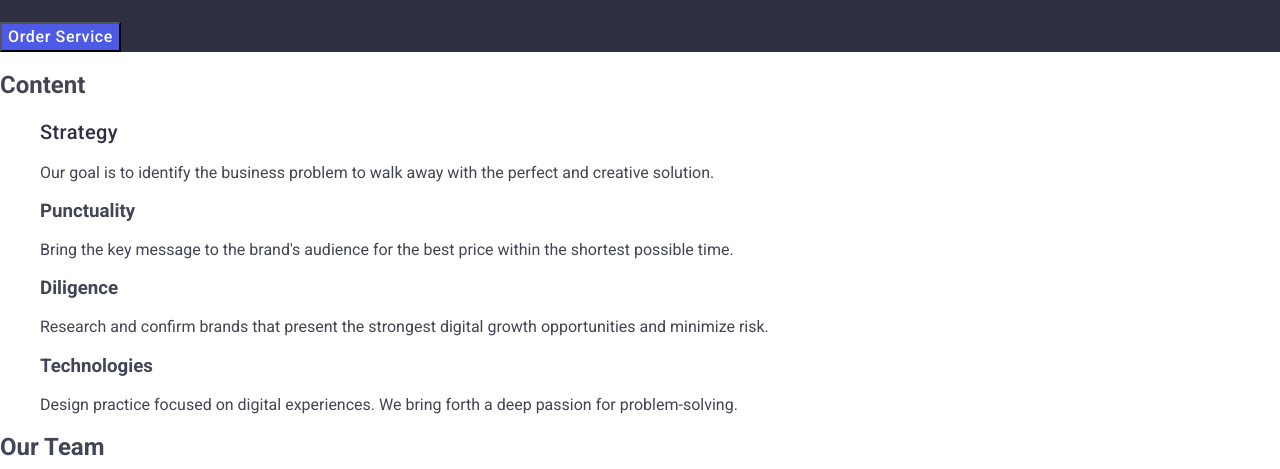
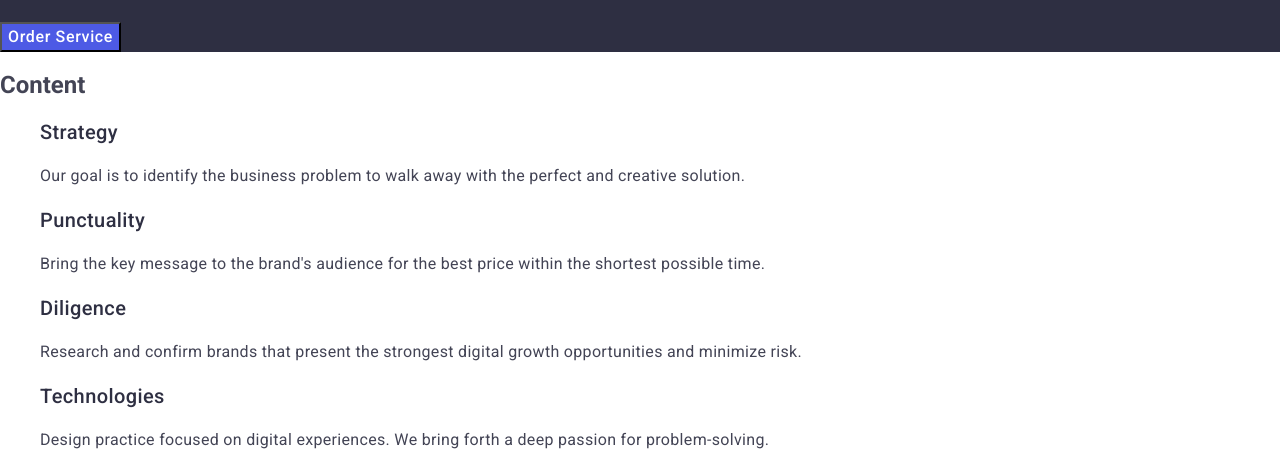
Before and after one commit to Moryak96/goit-markup-hw-02, a plain HTML site: page index.html in a window 1280 px wide. Shown: the part 304-773 px from the top of the page. Drawn offline with nearby package versions, Linux system fonts and the light colour scheme.

Commit message:
Upd index/css

```diff
--- a/css/styles.css
+++ b/css/styles.css
@@ -89,10 +89,17 @@ background-color: #404bbf;
 
 /* Section 2 */
 
-.section-two-title {
+.sections-two-title {
 font-weight: 500;
 font-size: 20px;
 line-height: 1.2;
 letter-spacing: 0.02em;
 color: #2e2f42
 }
+
+.sections-two-p {
+font-size: 16px;
+line-height: 1.5;
+letter-spacing: 0.02em;
+color: #434455;
+}
--- a/index.html
+++ b/index.html
@@ -53,23 +53,26 @@
             <h2>Content</h2>
             <ul class="ul">
                 <li>
-                    <h3 class="section-two-title">Strategy</h3>
-                    <p>Our goal is to identify the business
+                    <h3 class="sections-two-title">Strategy</h3>
+                    <p class=" sections-two-p">Our goal is to identify the business
                         problem to walk away with the perfect and creative solution.</p>
                 </li>
                 <li>
-                    <h3>Punctuality</h3>
-                    <p>Bring the key message to the brand's audience for the best price within the shortest possible
+                    <h3 class="sections-two-title">Punctuality</h3>
+                    <p class="sections-two-p">Bring the key message to the brand's audience for the best price within
+                        the shortest possible
                         time.</p>
                 </li>
                 <li>
-                    <h3>Diligence</h3>
-                    <p>Research and confirm brands that present the strongest digital growth opportunities and minimize
+                    <h3 class="sections-two-title">Diligence</h3>
+                    <p class="sections-two-p">Research and confirm brands that present the strongest digital growth
+                        opportunities and minimize
                         risk.</p>
                 </li>
                 <li>
-                    <h3>Technologies</h3>
-                    <p>Design practice focused on digital experiences. We bring forth a deep passion for
+                    <h3 class="sections-two-title">Technologies</h3>
+                    <p class="sections-two-p">Design practice focused on digital experiences. We bring forth a deep
+                        passion for
                         problem-solving.</p>
                 </li>
             </ul>
```
